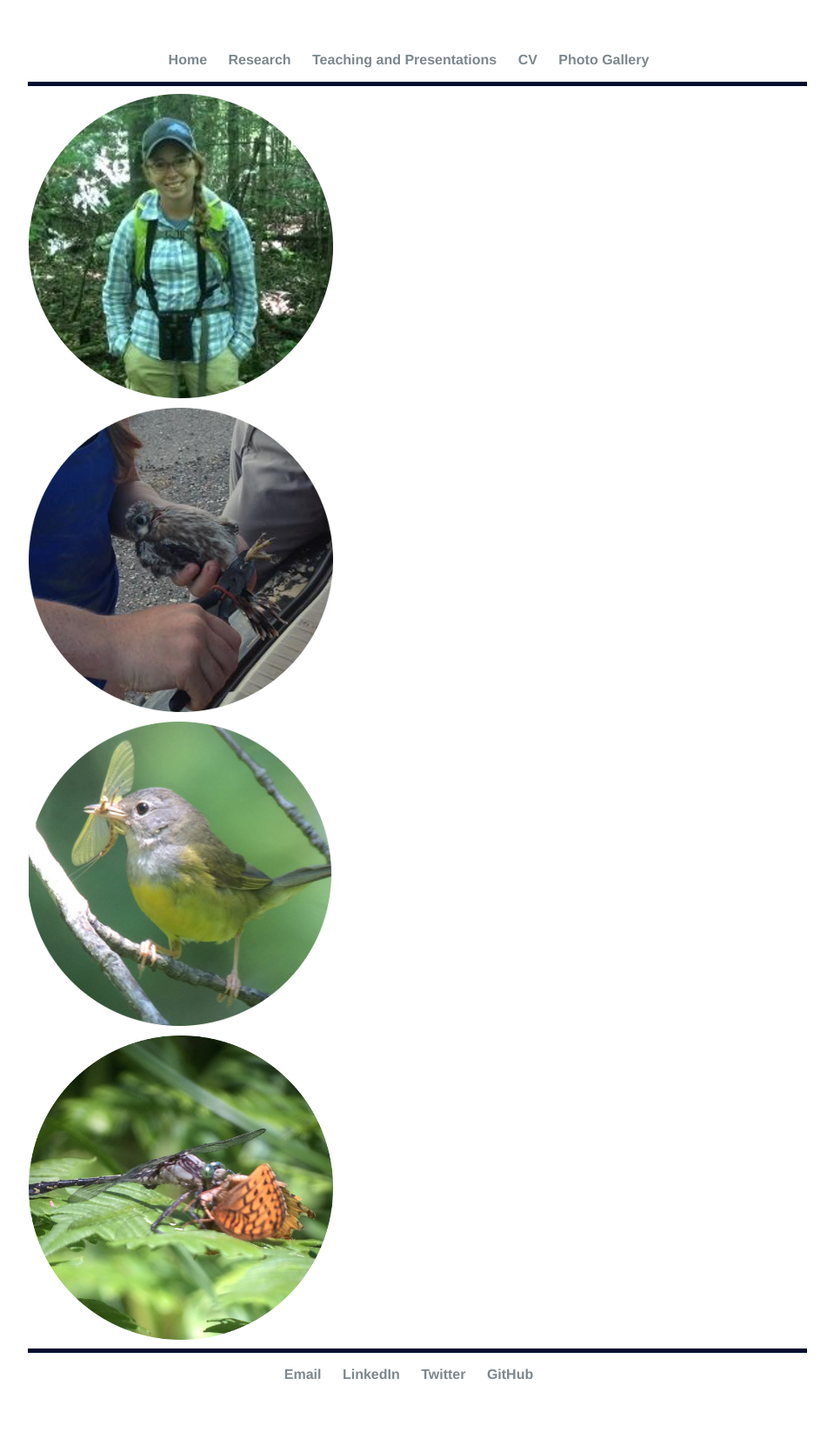
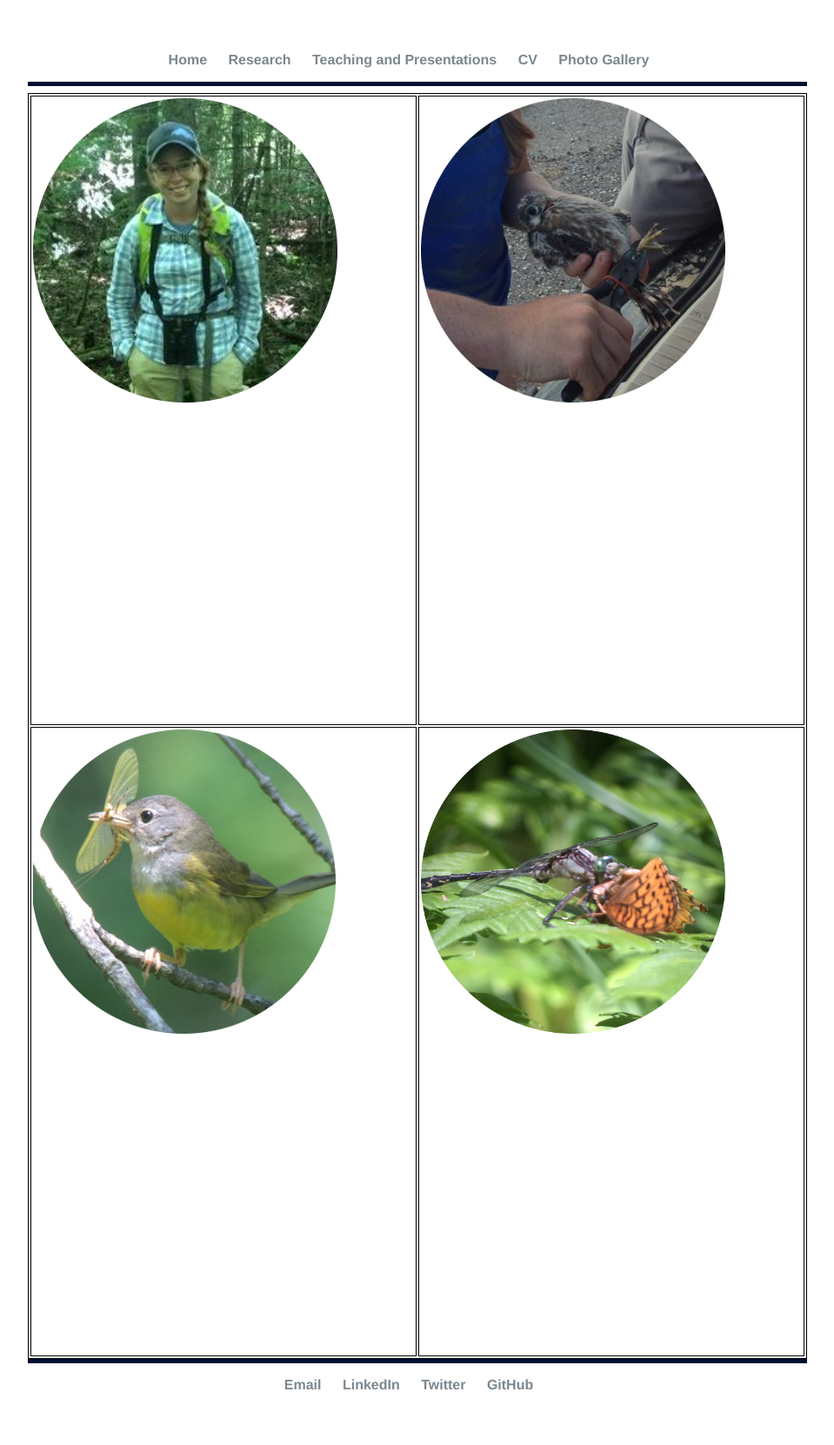
Before and after one commit to elizagrames/elizagrames.github.io, a Jekyll site: the page built from index.html, in a window 1280 px wide. Shown: the whole page at 87% size, without its empty margins (160-1119 px from the left). Built offline with Jekyll 4.4.1, drawn with Linux system fonts in a browser that asks for light colours.

Commit message:
Update index.html

```diff
--- a/index.html
+++ b/index.html
@@ -70,21 +70,22 @@ top: 0;
 
 <div class="gallerycontainer">
 
-<a class="thumbnail" href="/about">
-	<img src="https://github.com/elizagrames/elizagrames.github.io/blob/master/images/me.png?raw=true" border="0" /><span>
+	<table>
+	<tr> <td> <a class="thumbnail" href="/about">
+<img src="https://github.com/elizagrames/elizagrames.github.io/blob/master/images/me.png?raw=true" border="0" /><span>
   <img src="https://github.com/elizagrames/elizagrames.github.io/blob/master/images/me-bw.png?raw=true" /><br />
-	</span></a>
-<a class="thumbnail" href="/research">
+		</span></a></td>
+<td> <a class="thumbnail" href="/research">
 	<img src="https://github.com/elizagrames/elizagrames.github.io/blob/master/images/AMKE-chick.png?raw=true" border="0" /><span>
   <img src="https://github.com/elizagrames/elizagrames.github.io/blob/master/images/AMKE-bw.png?raw=true" /><br />
-	</span></a>
-<a class="thumbnail" href="/teaching">
+	</span></a></td></tr>
+<tr> <td> <a class="thumbnail" href="/teaching">
 	<img src="https://github.com/elizagrames/elizagrames.github.io/blob/master/images/MOWA-home.png?raw=true" border="0" /><span>
   <img src="https://github.com/elizagrames/elizagrames.github.io/blob/master/images/MOWA-bw.png?raw=true" /><br />
 	</span></a>
-<a class="thumbnail" href="/cv">
+<td><a class="thumbnail" href="/cv">
 	<img src="https://github.com/elizagrames/elizagrames.github.io/blob/master/images/dragon-home.png?raw=true" border="0" /><span>
   <img src="https://github.com/elizagrames/elizagrames.github.io/blob/master/images/dragon-bw.png?raw=true" /><br />
-	</span></a>
+	</span></a></td></tr></table>
 
 </div>
```
